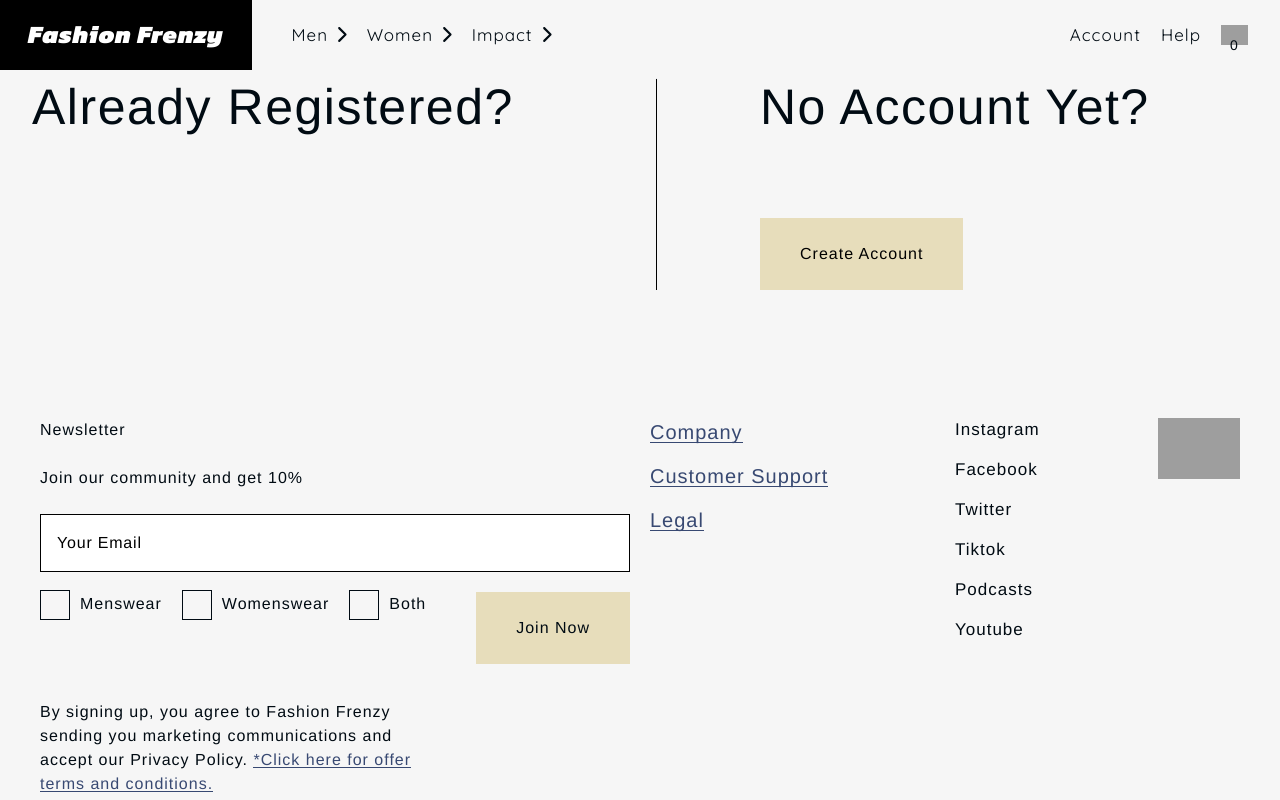
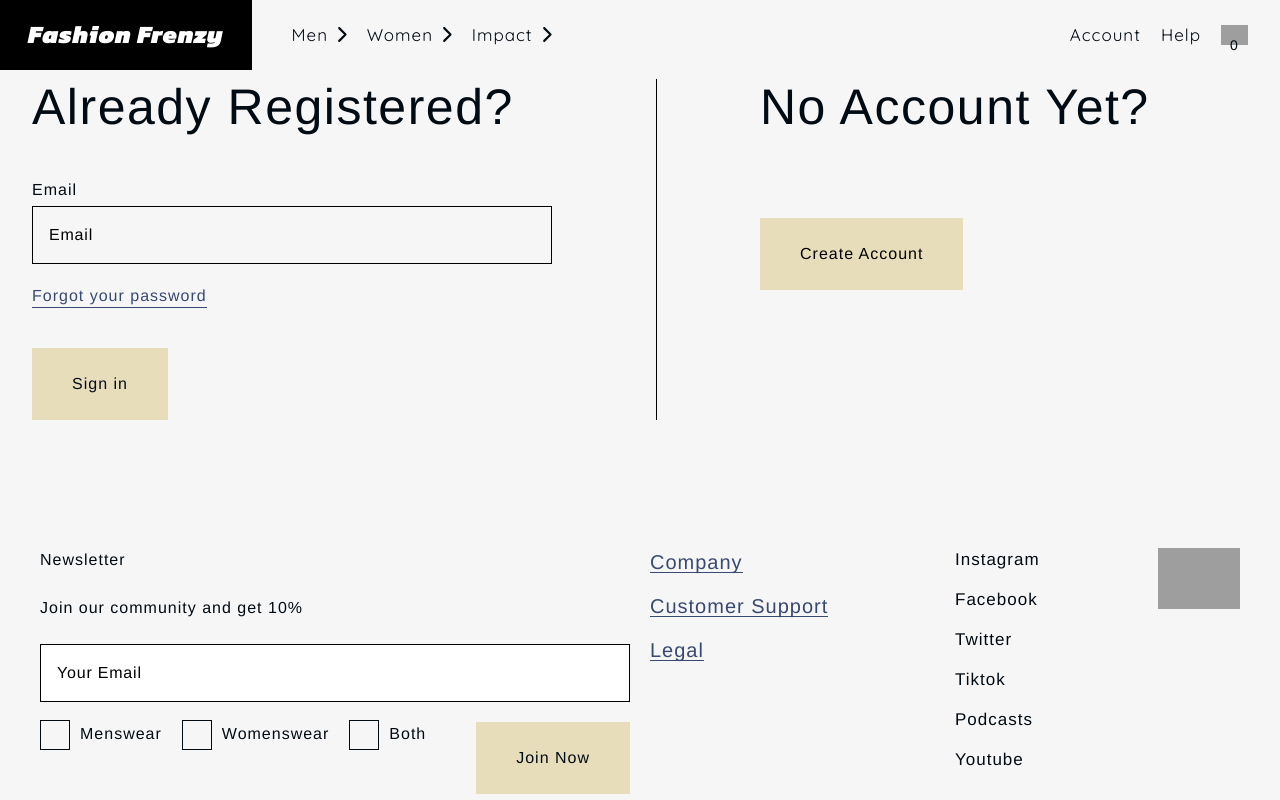
Before and after one commit to proxy0359/Fashion-Frenzy, a React (Vite) app: page /account/login in a window 1280 px wide. Shown: the top 800 px of the page. Built offline with nearby package versions, Linux system fonts and the light colour scheme; grey boxes are pictures that could not be loaded.

Commit message:
added use form hook and yup for validation but not finished

```diff
--- a/package.json
+++ b/package.json
@@ -12,17 +12,20 @@
     "@fortawesome/fontawesome-svg-core": "^6.3.0",
     "@fortawesome/free-solid-svg-icons": "^6.3.0",
     "@fortawesome/react-fontawesome": "^0.2.0",
+    "@hookform/resolvers": "^3.0.1",
     "@reduxjs/toolkit": "^1.9.3",
     "nanoid": "^4.0.2",
     "prop-types": "^15.8.1",
     "react": "^18.2.0",
     "react-dom": "^18.2.0",
+    "react-hook-form": "^7.43.9",
     "react-redux": "^8.0.5",
     "react-router": "^6.9.0",
     "react-router-dom": "^6.9.0",
     "react-slick": "^0.29.0",
     "react-transition-group": "^4.4.5",
-    "slick-carousel": "^1.8.1"
+    "slick-carousel": "^1.8.1",
+    "yup": "^1.0.2"
   },
   "devDependencies": {
     "@types/react": "^18.0.28",
--- /dev/null
+++ b/src/components/UI/form/Input.jsx
@@ -0,0 +1,25 @@
+import React from 'react';
+import { useFormContext } from 'react-hook-form';
+
+const Input = ({ id, label, placeholder, name, className, type }) => {
+  const { register } = useFormContext();
+  return (
+    name && (
+      <div>
+        <label htmlFor={id} className="block mb-1">
+          {label}
+        </label>
+        <input
+          type={type}
+          id={id}
+          name={name}
+          className={`${className} w-10/12 mb-5 p-4 border border-[black] bg-transparent  placeholder-[black] tracking-wider  focus:outline-none`}
+          placeholder={placeholder}
+          {...register(name)}
+        />
+      </div>
+    )
+  );
+};
+
+export default Input;
--- a/src/components/account/Login.jsx
+++ b/src/components/account/Login.jsx
@@ -1,11 +1,13 @@
 import React from 'react';
+import LoginForm from './LoginForm';
 
 const Login = () => {
   return (
     <div className="grid grid-cols-12 pt-2 pl-8 max-lg:pl-4">
       {/* ALREADY REGISTERED */}
-      <div className="col-span-6">
-        <h1 className="h1 ">Already Registered?</h1>
+      <div className="col-span-6 ">
+        <h1 className="h1 mb-10 ">Already Registered?</h1>
+        <LoginForm />
       </div>
       {/* LINE GAP */}
       <div className="col-span-1">
--- /dev/null
+++ b/src/components/account/LoginForm.jsx
@@ -0,0 +1,40 @@
+import React from 'react';
+import Input from '../UI/form/Input';
+
+import { FormProvider, useForm, useFormContext } from 'react-hook-form';
+
+import { NavLink } from 'react-router-dom';
+
+const LoginForm = () => {
+  const methods = useForm();
+  const signInSubmitHandler = (data) => {
+    console.log(data);
+  };
+
+  return (
+    <FormProvider {...methods}>
+      <form
+        onSubmit={methods.handleSubmit(signInSubmitHandler)}
+        className="block"
+      >
+        <Input
+          type="email"
+          label="Email"
+          id="email"
+          name="email"
+          placeholder="Email"
+        />
+
+        <NavLink to="/account/recover" className="link  mb-10 block w-fit">
+          Forgot your password
+        </NavLink>
+
+        <button type="submit" className="button bg-[#e7ddbb]  ">
+          Sign in
+        </button>
+      </form>
+    </FormProvider>
+  );
+};
+
+export default LoginForm;
```
Also changed, not shown: 1 other file (tests, documents, lock files or other folders).
